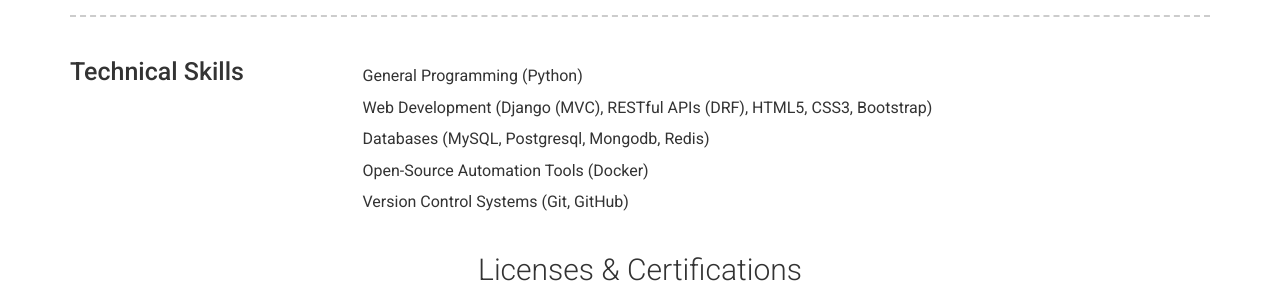
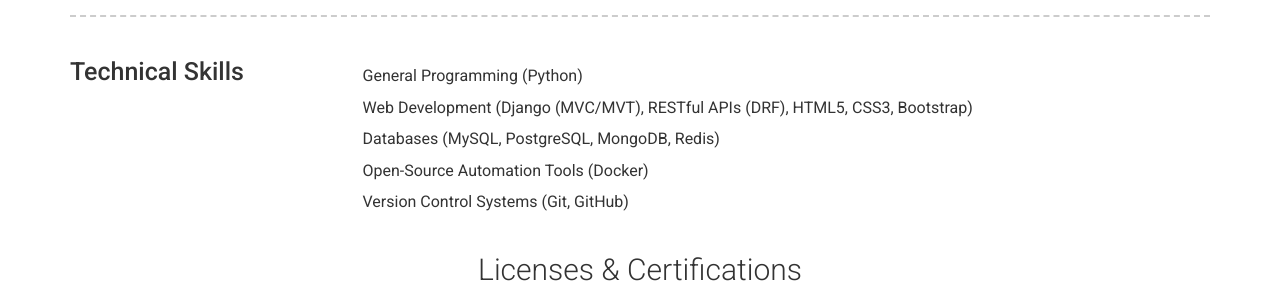
Before and after one commit to mohsenhsz/mohsenhsz.github.io, a Jekyll site: the page built from index.md, in a window 1280 px wide. Shown: the part 1653-1943 px from the top of the page. Built offline with Jekyll 4.4.1, drawn with Linux system fonts in a browser that asks for light colours; nearby versions of some CDN libraries.

Commit message:
Update skills.yml

```diff
--- a/_data/skills.yml
+++ b/_data/skills.yml
@@ -4,9 +4,9 @@
   description: |
     General Programming (Python)
 
-    Web Development (Django (MVC), RESTful APIs (DRF), HTML5, CSS3, Bootstrap)
+    Web Development (Django (MVC/MVT), RESTful APIs (DRF), HTML5, CSS3, Bootstrap)
 
-    Databases (MySQL, Postgresql, Mongodb, Redis)
+    Databases (MySQL, PostgreSQL, MongoDB, Redis)
 
     Open-Source Automation Tools (Docker)
 
```
